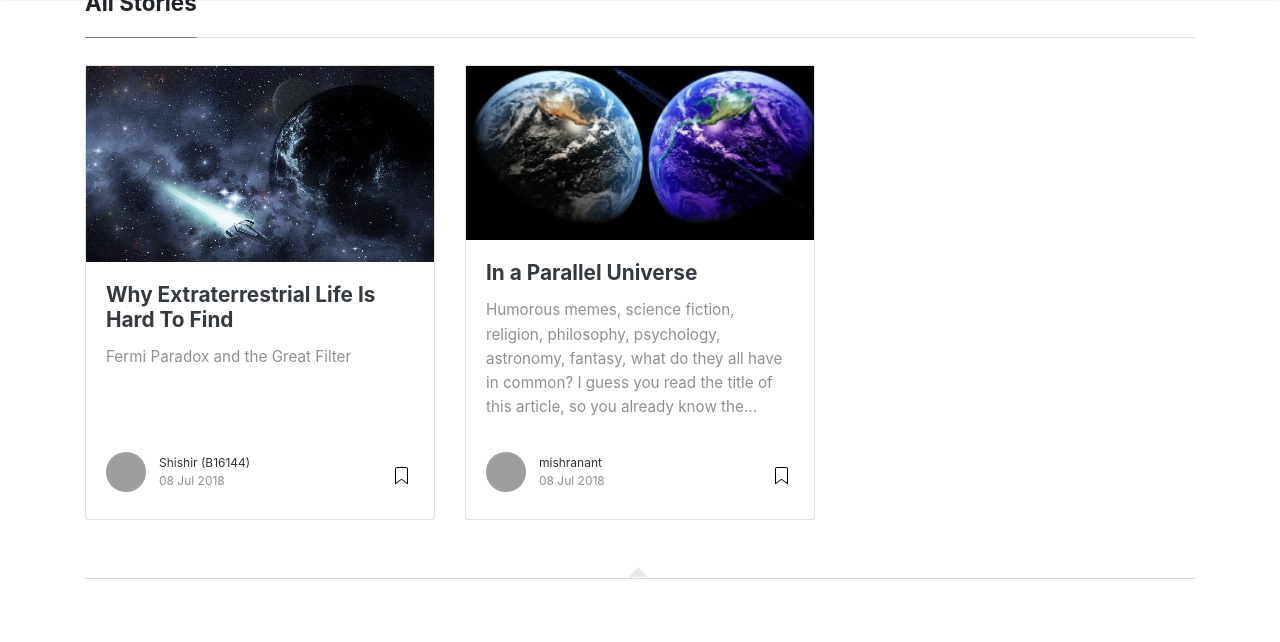
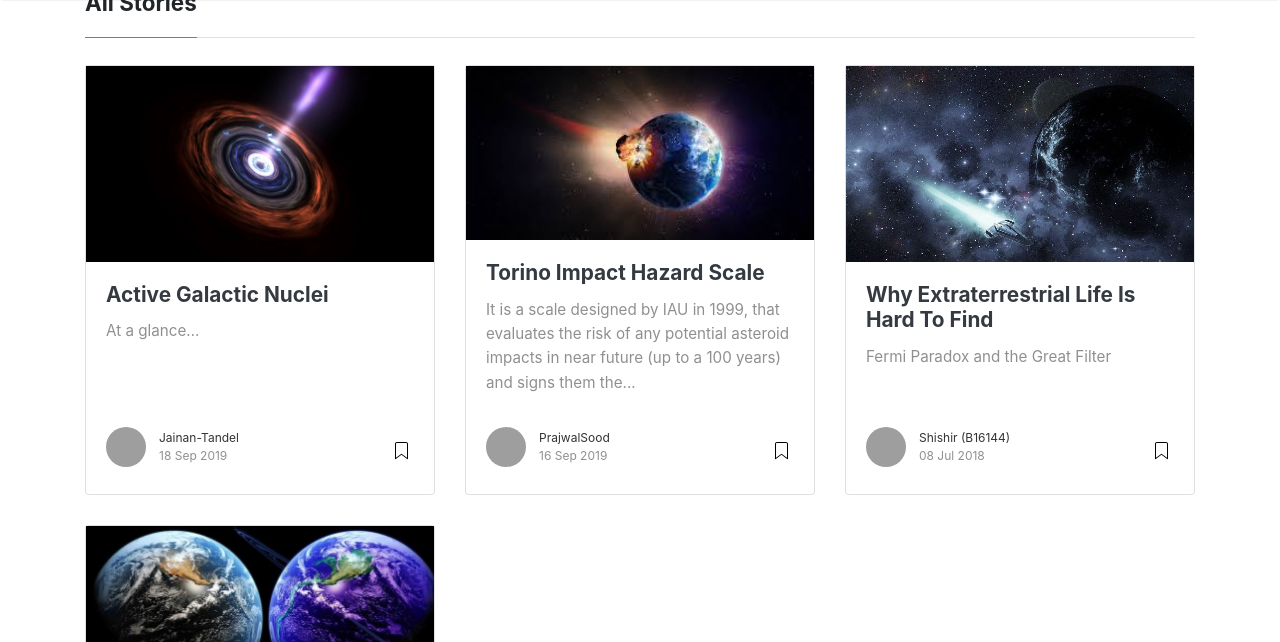
Before and after one commit to yash-bansod/Blog, a Jekyll site: the page built from index.html, in a window 1280 px wide and 1400 px high, scrolled down 320 px. Shown: the top 642 px of the window. Built offline with Jekyll 4.4.1, drawn with Linux system fonts in a browser that asks for light colours; nearby versions of some CDN libraries; the list of posts is cut into pages by our own code; part of the change alters nothing that is shown; some of the changed text lies outside the part shown; grey boxes are pictures that could not be loaded.

Commit message:
added blog 2 and 4

```diff
--- a/_config.yml
+++ b/_config.yml
@@ -31,6 +31,16 @@ authors:
     display_name: mishranant
     email: anant.mishra.student@gmail.com
     description: "A CS Undergraduate, intern at Arista Networks"
+  jainan:
+    name: Jainan Tandel
+    display_name: Jainan-Tandel
+    email: b19224@students.iitmandi.ac.in
+    description: "Tried all, Achieved most, Perfected many, Love some! (Physics (particularly Astrophysics), Programming, Music, Sports, Photography (Editing), Sketching, etc.!)"
+  prajwal:
+    name: Prajwal Sood
+    display_name: PrajwalSood
+    email: prajwalsood@gmail.com
+    description: "Just a small town guy who gazes out of his window to wonder what's up"
 
 # Plugins
 plugins:
--- /dev/null
+++ b/_posts/2019-9-16-Torino-Impact-Hazard-Scale.md
@@ -0,0 +1,36 @@
+---
+layout: post
+title:  "Torino Impact Hazard Scale"
+author: prajwal
+categories: [ Asteroids ]
+image: /assets/images/prajwal.jpeg
+---
+It is a scale designed by IAU in 1999, that evaluates the risk of any potential asteroid impacts in near future (up to a 100 years) and signs them the specific number (on a scale of 0-10) and color code, relating to its intensity. Its primary focus is to facilitate government response to impending doom (Don't worry nothing has gone beyond 2 in this scale) and to make people aware of the steps they have to take. Now we will briefly see what different levels mean on this scale along with their color codes.
+
+<span style="background:lightgreen">**Normal(0):** Near 0 chance of collision or no notable effect in any such event. Also includes celestial objects that burn in atmosphere. </span>
+
+<h5><span style="background:yellow">Meriting Attention</span></h5>
+
+<span style="background:yellow">**(1):** Not a threat but has a chance to pass very close to the earth. In most cases further observations re-assign, them to level 0. Tunguska impact falls here.</span>
+
+<span style="background:yellow">**(2 & 3):** They have an impact chance of greater than 1%. They may account for localized and regional destruction respectively. However only one asteroid has been detected in this range and was later classified to level 0. Official attention is sought if collision is bound to happen in a decade.</span>
+
+<h5><span style="background:#F08080">Threatening</span></h5>
+
+<span style="background:#F08080">**(4, 5 & 6):** A close encounter with a large object is seriously possible, and may lead to regional or global devastation. Immediate action to discern the possibility of impact is required. Official attention is necessary to minimize the loss of life and property.
+
+<span style="background:#F08080">However scary may category 4,5,6 seem, it won’t be enough to end civilization on a whole. This category asteroids have a very slight chance of triggering an impact winter (Winter that happens when asteroid impact causes dust to block sunlight.
+The Chixclub impactor (the asteroid that killed dinosaurs) was a category 5 asteroid according to today’s scales.
+
+<span style="background:#F08080">**Certain Collisions or catastrophic (We haven’t found or detected anything of this sort)**
+
+<span style="background:#F08080">**(8 & 9):** A collision is imminent and the results would be catastrophic on a regional and global level repectively, including earthquake, tsunamis and impact winters. The chance for level 8 event is on average between once per 50 years and once per several 1000 years.
+
+<span style="background:#F08080">**(10):** It deserves a special mention of its own right. Irrespective of where it lands, it will trigger a global climatic emergency and may pose a threat to entire life on planet. These events occur once in 100,000 years or less, but there is no detected evidence of such events so we can relax for a while.
+
+On a side note, there is an unofficial level that I personally would want to see in this scale, which I call level Z, and it would encompass the events like the one that led to the formation of our moon. But then they would, if we consider our theories about moon formation to be true, will be classified as on an inter-planetary collision hazard scale, which is a topic for future.
+Know more about the Torino Impact Hazard scale:
+[https://cneos.jpl.nasa.gov/sentry/torino_scale.html](https://cneos.jpl.nasa.gov/sentry/torino_scale.html)
+
+Another similar scale:
+[Palermo Technical Impact Hazard Scale](https://en.wikipedia.org/wiki/Palermo_Technical_Impact_Hazard_Scale)
--- /dev/null
+++ b/_posts/2019-9-18-Active-Galactic-Nuclei.md
@@ -0,0 +1,35 @@
+---
+layout: post
+title:  "Active Galactic Nuclei"
+author: jainan
+categories: [ Galaxies ]
+image: /assets/images/jainan.jpg
+---
+> At a glance...
+
+Quasars, short for quasi-stellar radio source(s), are some of the brightest objects in the universe, with luminosities about 100-10000 times that of entire galaxies! While, blazars are also radio-sources, again with huge luminosities, that emit plasma (ionized matter) towards the earth as well. And when there is something that bright, obviously a question arises: Where does that much light come from? First, we must know about black holes.
+
+Every star has a lifetime. When massive stars undergo a supernova (explosion due to gravitational collapse after depletion of fuel for fusion reaction), they shed of most of their outer envelope. However, the core (mostly iron, as iron-56 has the third greatest binding energy) is pulled further in to become a neutron star (all nucleons fuse so that only neutrons remain). However, in case the mass of the core was enormous, the escape velocity at or above it’s surface exceeds even the speed of light! Then, that is called a black hole.
+Just like stars, black holes vary in size (mass) and they keep feeding on a HUGE amount of surrounding matter, including gas, planets, stars, (and even other black holes) which start flowing, in a spiral path rather than in a straight path, into the black hole, as shown below. This region around the black hole, which contains the matter starting to flow into the black hole, is called accretion disk. AGNs (Active Galactic Nuclei), which are centres of galaxies with very high luminosities, are nothing but black holes with accretion disks.
+
+![Structure of Black Holes](/assets/images/jainan1.jpg)
+
+*Credits: slideshare.net*
+
+This is where quasars come into the picture. Supermassive black holes (SMBHs) with super-bright accretion disks are called quasars. These quasars are about a few light-years wide in diameter. And almost all of them are AGNs. Despite being so small in size (relative to galaxies, not stars!), they outshine everything else. Infact, a quasar tens of light years away can outshine our sun! So, we come back to the question, with an addition: If nothing, not even light, can escape a black hole, where does that much light come from?
+Firstly, by ‘nothing can escape a black hole’, we mean nothing can escape it after crossing a particular surface where the escape velocity is c, called the event horizon. So, light can come from beyond the event horizon. When the matter is being pulled into the quasar (or any AGN), the particles in the accretion disk move at extremely high velocities, and acceleration. And, of course, just like humans in a crowd, these particles do not move in a line, but keep hustling into each other. The high amount of friction produced, is enough to convert much of the mass around the black hole into light energy, much more than that produced by fusion reactions, thus giving them luminosity greater than anything else. Most of the quasars also throw out bipolar jets of ionized matter, which are discussed later.
+
+Coming on to blazars (combination of BL Lac objects and quasars), they too are AGNs, but one of their jets is directed towards the Earth, making it possible to detect their emissions. Hence, blazars are defined relative to their orientation. Quasars can be blazars if any jet is directed towards the Earth. Now…, what are jets?
+
+Jets, more precisely astrophysical jets, are streams of plasma thrown out from the axis of an accretion disc. These can reach millions of light years and their particles move at near light speed. Surprised, aren’t you?!?! How can a high gravity object, which is supposed to pull in, and hence decelerate matter, emit high speed jets? This is believed to be the result of a complex magnetic field that directs a plasma beam away from the centre of the disc, along the axis.
+
+![jets](/assets/images/jainan2.jpg)
+
+*Credits: scitechdaily.com*
+
+Perhaps, some day, you may find this out for sure and post it in your own blog!
+
+### References:
+* Wikipedia
+* YouTube
+* Hila Science
```
Also changed, not shown: Gemfile.lock, assets/images/jainan.jpg (added), assets/images/jainan1.jpg (added), assets/images/jainan2.jpg (added), assets/images/prajwal.jpeg (added), 1 other file.
